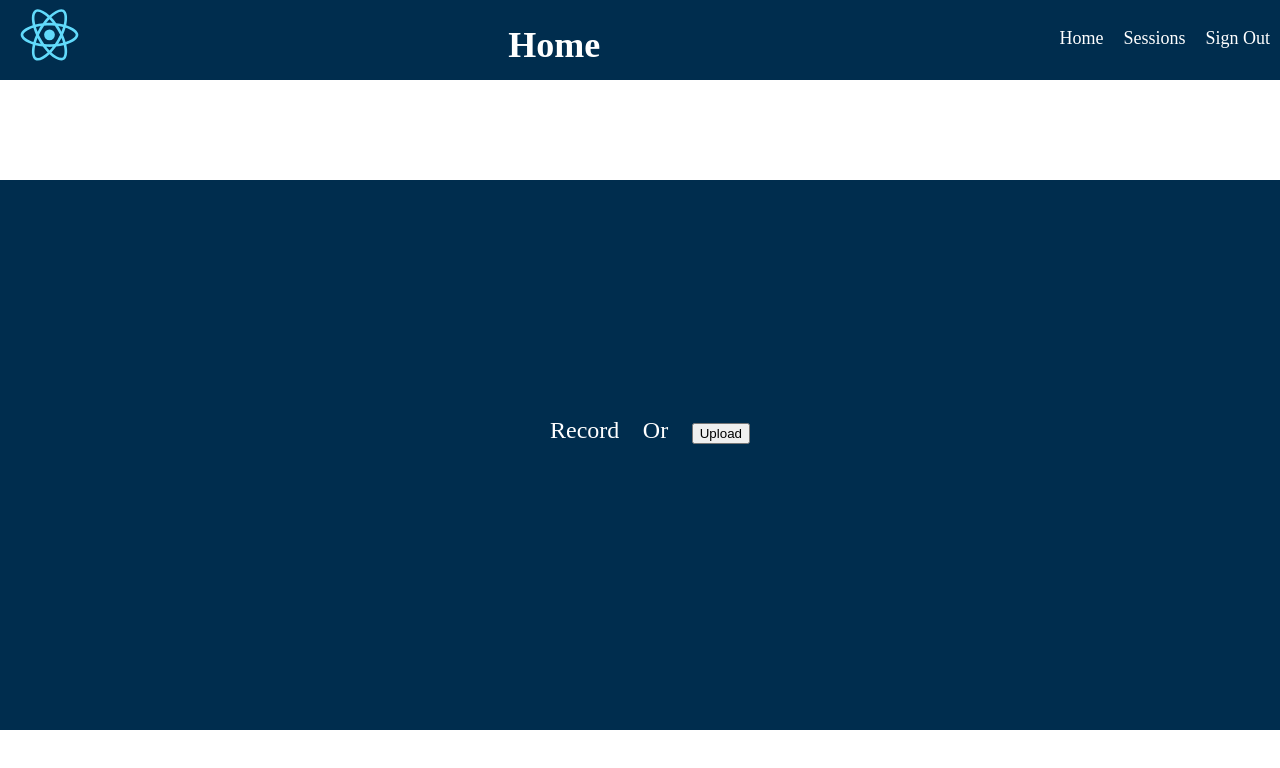
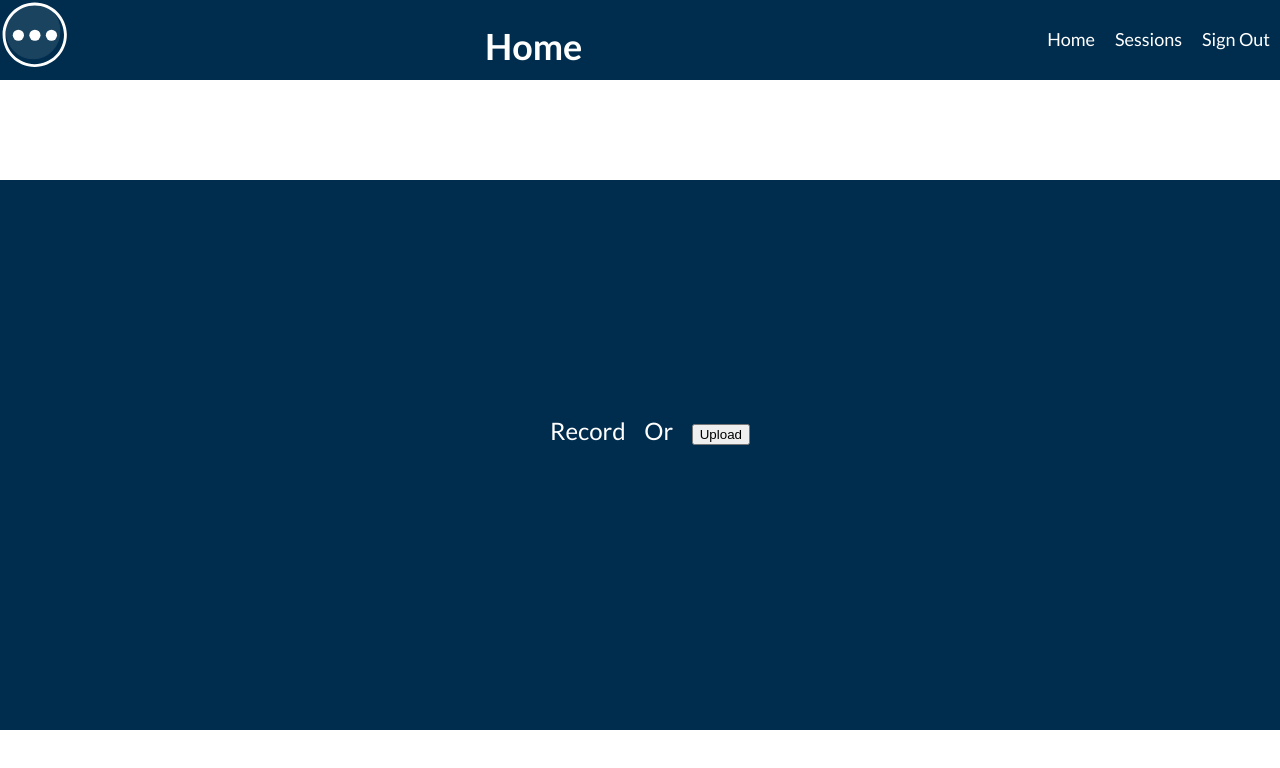
Before and after one commit to ngb28/Orai-Frontend, a React app: page / in a window 1280 px wide. Built offline with nearby package versions, Linux system fonts and the light colour scheme.

Commit message:
fix: updated fonts and orai logo

```diff
--- a/public/index.html
+++ b/public/index.html
@@ -8,6 +8,8 @@
       manifest.json provides metadata used when your web app is added to the
       homescreen on Android. See https://developers.google.com/web/fundamentals/engage-and-retain/web-app-manifest/
     -->
+    <link href="https://fonts.googleapis.com/css?family=Lato:300,400,700" rel="stylesheet">
+
     <link rel="manifest" href="%PUBLIC_URL%/manifest.json">
     <link rel="shortcut icon" href="%PUBLIC_URL%/favicon.ico">
     <!--
--- a/src/Header/header.js
+++ b/src/Header/header.js
@@ -1,7 +1,7 @@
 import React from 'react';
 import {Link} from 'react-router-dom';
 import {Nav} from './nav';
-import logo from '../logo.svg';
+import logo from './logo.svg';
 import './header.css';
 
 export class Header extends React.Component {
--- a/src/index.css
+++ b/src/index.css
@@ -1,7 +1,7 @@
 body {
   margin: 0;
   padding: 0;
-  font: arial;
+  font-family: 'Lato', sans-serif;
 }
 
 a {
```
Also changed, not shown: src/Header/logo.svg (added).
